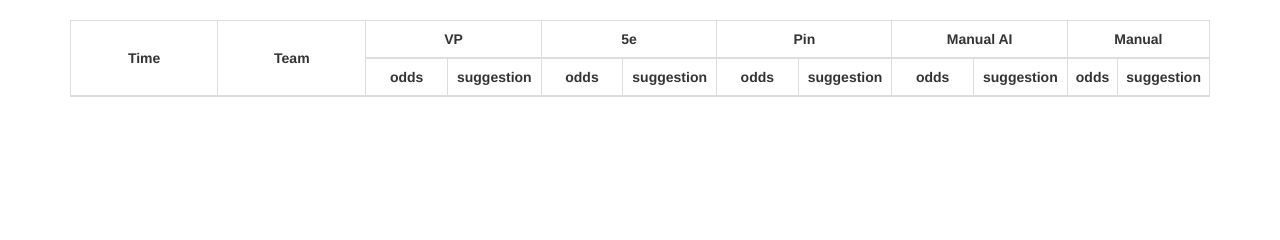
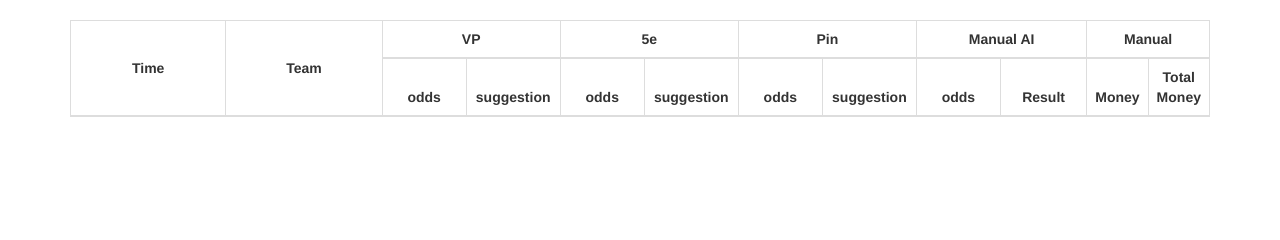
Before and after one commit to baolv97/CSGO, a Django app: page /bet/ in a window 1280 px wide. Shown: the part 141-381 px from the top of the page. Run offline with Django 3.2, Linux system fonts and the light colour scheme; the visitor is signed in with stand-in values (Sample User, id 1); data that the repository does not hold is empty; some libraries are stand-ins or nearby versions.

Commit message:
fix history money

```diff
--- a/csgo/elo_csgo/bet/templates/bet/index.html
+++ b/csgo/elo_csgo/bet/templates/bet/index.html
@@ -104,9 +104,9 @@
             <th class="col-md-1">odds</th>
             <th class="col-md-1">suggestion</th>
             <th class="col-md-1">odds</th>
-            <th class="col-md-1">suggestion</th>
-            <th class="col-md-1">odds</th>
-            <th class="col-md-1">suggestion</th>
+            <th class="col-md-1">Result</th>
+            <th class="col-md-1">Money</th>
+            <th class="col-md-1">Total Money</th>
         </tr>
         </thead>
         <tbody>
@@ -125,8 +125,8 @@
             <td class="class-pin">{{ item.pin_suggestion_team_a }}</td>
             <td class="man-ai-odds">{{item.manual_odds_team_a }}</td>
             <td>{{ item.manual_suggestion_team_a }}</td>
-            <td class="man-odds"><input type="number" class="class-odds" ></td>
-            <td class="man-suggestion">0</td>
+            <td class="man-odds">{{ item.money_team_a }}</td>
+            <td class="man-suggestion">{{ item.revenue_team_a }}</td>
         </tr>
         <tr class="{% if forloop.counter|divisibleby:'2' %} bg_gray {% endif %} border_top_solid row_item">
             <td>{{ item.time }}</td>
@@ -139,8 +139,8 @@
             <td class="class-pin">{{ item.pin_suggestion_team_b }}</td>
             <td class="man-ai-odds">{{item.manual_odds_team_b }}</td>
             <td>{{ item.manual_suggestion_team_b }}</td>
-            <td class="man-odds"><input type="number" class="class-odds" ></td>
-            <td class="man-suggestion">0</td>
+            <td class="man-odds">{{ item.money_team_b }}</td>
+            <td class="man-suggestion">{{ item.revenue_team_b }}</td>
         </tr>
 
         {% endfor %}
@@ -171,9 +171,11 @@ $(document).ready(function() {
     });
 
     $("#btn_training_elo").click(function() {
-        window.location.href = "/bet";
+        $("#loading_img").show();
         $.get('/training_elo/', function(data) {
             if (data == 1) {
+                $("#loading_img").hide();
+                window.location.href = "/bet";
                 location.reload(true);
             }
         });
@@ -190,33 +192,6 @@ $(document).ready(function() {
         });
     });*/
 
-    function expectedValue(w_a,bet_a){
-        return w_a * bet_a - (1 - w_a) * 1;
-    }
-
-    function according(expected_value_a, expected_value_b){
-        if (expected_value_a < 0 && expected_value_b < 0)
-            return -1;
-        if (expected_value_a > expected_value_b)
-            return 1;
-        else
-            return 0;
-    }
-
-    function edge(w_a, bet_a){
-        return (bet_a + 1) / (1 / w_a);
-    }
-
-    function  kelly(according, edge_a, edge_b, bet_a, bet_b){
-        if (according == 1)
-            return (edge_a - 1) / bet_a;
-
-        if (according == 0)
-            return (edge_b - 1) / bet_b;
-
-        return 0;
-    }
-
     var origin_suggestion = [];
     $(".class-pin").each(function() {
         origin_suggestion.push(parseFloat($(this).text()));
@@ -232,53 +207,5 @@ $(document).ready(function() {
             $(this).text(num.toFixed(4));
         });
     })
-
-
-    $(".class-odds").change(function() {
-        var man_odds = [];
-        $(".class-odds").each(function(){
-            man_odds.push(parseFloat($(this).val()));
-        });
-
-        var pin_odds = [];
-        $(".man-ai-odds").each(function() {
-            pin_odds.push(parseFloat($(this).text()));
-        });
-
-        var i = 0;
-        var man_suggestion = [];
-        while(i < man_odds.length ){
-            var exA = expectedValue(1/pin_odds[i], man_odds[i] - 1);
-            var exB = expectedValue(1/pin_odds[i+1], man_odds[i+1] - 1);
-            var acd = according(exA, exB);
-            var edgeA = edge(1/pin_odds[i], man_odds[i] - 1);
-            var edgeB = edge(1/pin_odds[i+1], man_odds[i+1] - 1);
-            var k = kelly(acd, edgeA, edgeB, man_odds[i] -1, man_odds[i+1] - 1) / 8;
-            var bank = $("#id-bank").val();
-            if (bank == 0 ) bank =1;
-            if (acd == 1) {
-                man_suggestion[i]= Math.round(k * bank);
-                man_suggestion[i+1]= 0;
-            }
-            else if (acd == 0) {
-                man_suggestion[i]= 0;
-                man_suggestion[i+1]= Math.round(k * bank);
-            }else {
-                man_suggestion[i]= -1;
-                man_suggestion[i+1]= -1;
-            }
-            i= i +2;
-        }
-        var i = 0;
-        $(".man-suggestion").each(function() {
-            $(this).text(man_suggestion[i]);
-            i++;
-        });
-    })
-
-
-
-
-
 });
 </script>
--- a/csgo/elo_csgo/bet/views.py
+++ b/csgo/elo_csgo/bet/views.py
@@ -255,9 +255,47 @@ def detail1(request):
     end_time = "2019-02-13 11:34:37.710300"
     matches_all = MatchUpcoming.objects.filter(time__range=(end_time, t_now)).order_by('time')
     result = []
+    total_money = 10000.0
     for item in matches_all:
         if item.bet_team_a == 0:
             continue
+
+        t_now = item.time.strftime("%Y-%m-%d")+" 00:00:00"
+        #print(t_now)
+        time = datetime.strptime(t_now, '%Y-%m-%d %H:%M:%S')
+        time_limit = time.replace(hour=23, minute=59, second=59) + 1/2*timedelta(days=day)
+        print(time_limit)
+        match = Match.objects.filter(time__range=(t_now, time_limit)).order_by('time')
+        point_team_a = -1
+        point_team_b = -1
+        money_odds_a = 0.0
+        money_odds_b = 0.0
+        for x in match:
+            if x.team_a == item.team_a and x.team_b == item.team_b:
+                if x.point_team_a-x.point_team_b > 0:
+                    point_team_a = 1
+                    point_team_b = 0
+                if x.point_team_a - x.point_team_b < 0:
+                    point_team_a = 0
+                    point_team_b = 1
+                break
+        if item.suggestion_a > 0:
+            if point_team_a == 1:
+                money_odds_a = total_money * item.suggestion_a * (item.bet_team_a - 1)
+                total_money = total_money + money_odds_a
+            if point_team_a == 0:
+                money_odds_a = -total_money * item.suggestion_a
+                total_money = total_money + money_odds_a
+
+        if item.suggestion_b > 0:
+            if point_team_b == 1:
+                money_odds_b = total_money * item.suggestion_b * (item.bet_team_b - 1)
+                total_money = total_money + money_odds_b
+            if point_team_b == 0:
+                money_odds_b = -total_money * item.suggestion_b
+                total_money = total_money + money_odds_b
+
+
         winrate_a = 0.0
         winrate_b = 0.0
         if item.winrate_a != 0 and item.winrate_b != 0:
@@ -287,9 +325,14 @@ def detail1(request):
             "pin_suggestion_team_b": str(round(item.suggestion_b, 6)),
 
             "manual_odds_team_a": str(round(winrate_a, 2)),
-            "manual_suggestion_team_a": "-",
+            "manual_suggestion_team_a": point_team_a,
             "manual_odds_team_b": str(round(winrate_b, 2)),
-            "manual_suggestion_team_b": "-",
+            "manual_suggestion_team_b": point_team_b,
+
+            "money_team_a": str(round(money_odds_a, 2)),
+            "revenue_team_a": str(round(total_money, 2)),
+            "money_team_b": str(round(money_odds_b, 2)),
+            "revenue_team_b": str(round(total_money, 2)),
         })
 
     context = {
```
